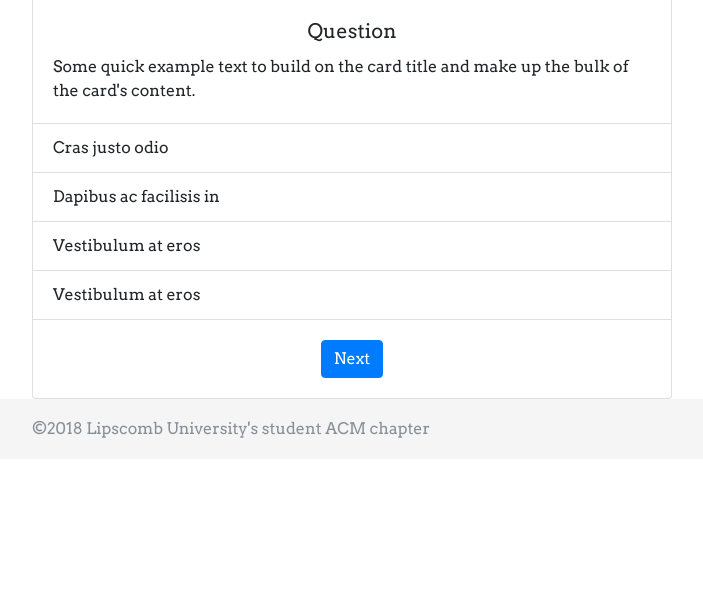
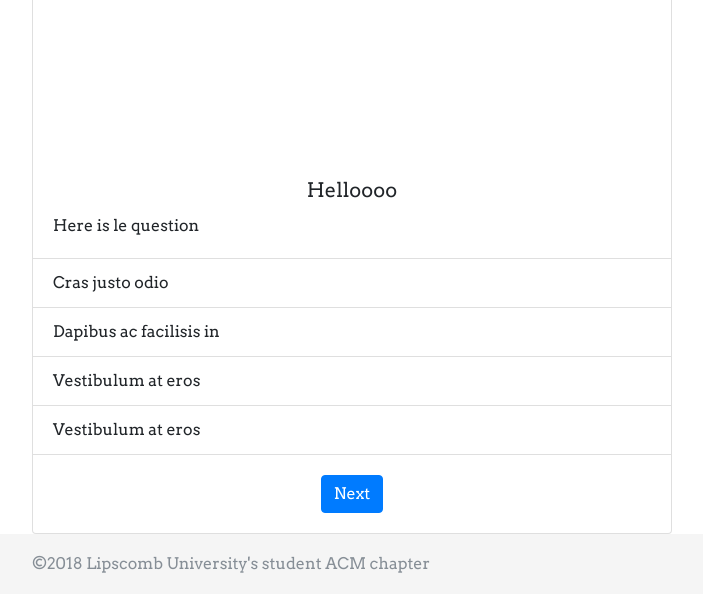
Before and after one commit to mpreyes/BisonMatch2.0, a PHP site: page /bmQuiz.php in a window 1280 px wide. Shown: the part 613-1207 px from the top of the page, without its empty margins (53-756 px from the left). Before the commit the page ends 1051 px from the top, so only its background shows below. Run offline with PHP 8.4, Linux system fonts and the light colour scheme; some libraries are stand-ins or nearby versions.

Commit message:
added img

```diff
--- a/bmQuiz.php
+++ b/bmQuiz.php
@@ -58,8 +58,8 @@
       <div class="card" style="width: 40rem;">
   <img class="card-img-top" src="images/cuteappa.png" alt="Cute appa">
   <div class="card-body">
-    <h5 class="card-title text-center">Question</h5>
-    <p class="card-text">Some quick example text to build on the card title and make up the bulk of the card's content.</p>
+    <h5 class="card-title text-center">Helloooo</h5>
+    <p class="card-text">Here is le question</p>
   </div>
   <ul class="list-group list-group-flush">
     <li class="list-group-item">Cras justo odio</li>
```
Also changed, not shown: images/cuteappa.png (added).
